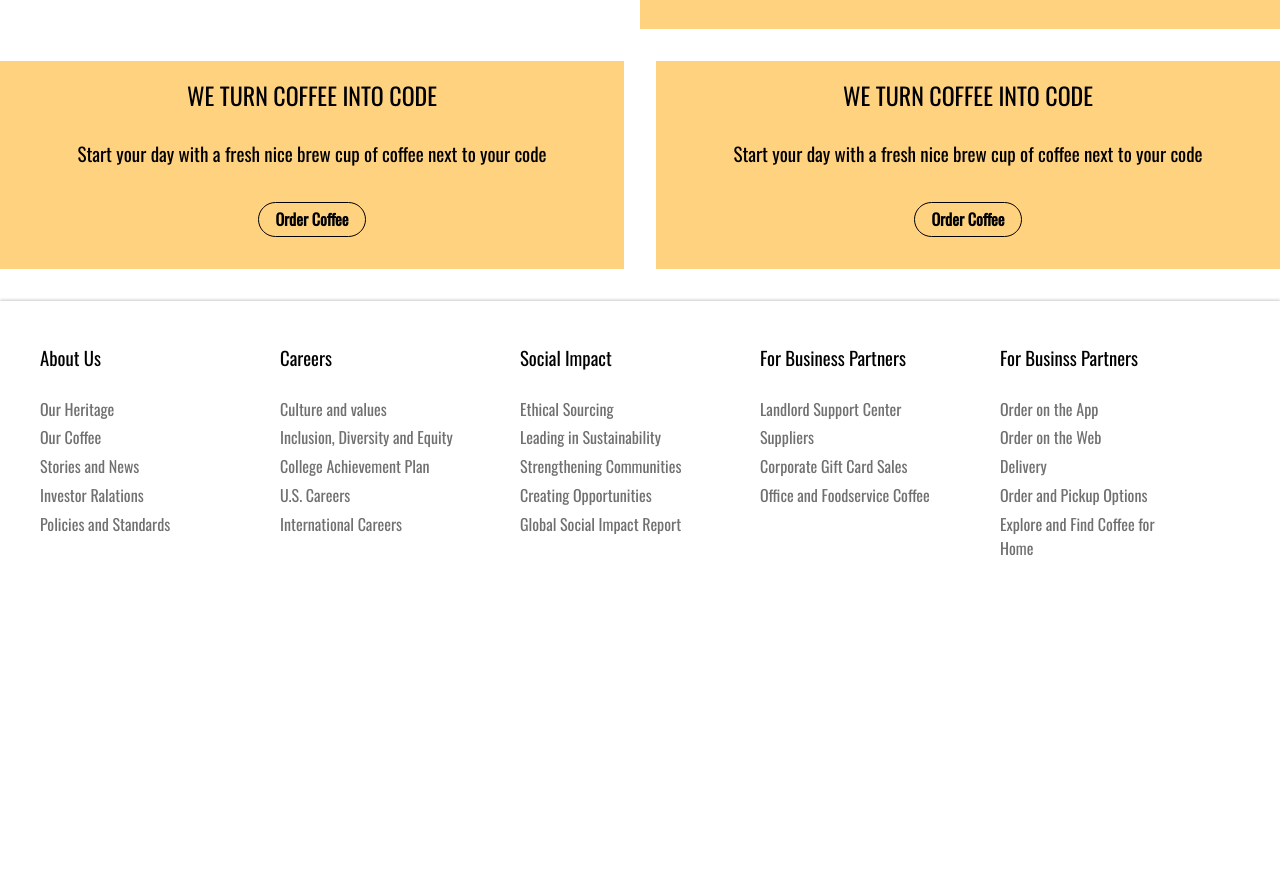
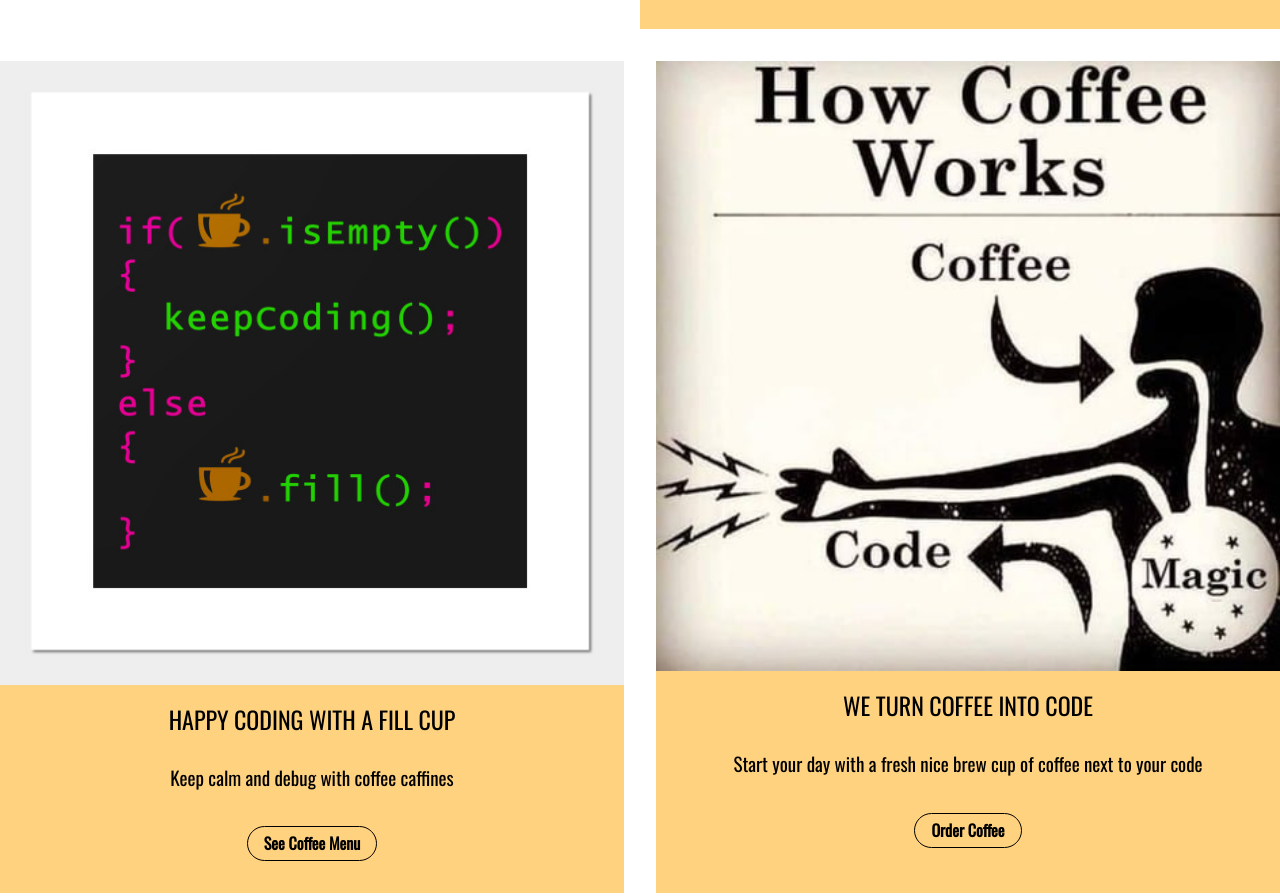
Before and after one commit to ekimtran/CoffeeShop-SplashPage, a plain HTML site: page index.html in a window 1280 px wide. Shown: the part 1145-2041 px from the top of the page. Before the commit the page ends 1732 px from the top, so only its background shows below. Drawn offline with nearby package versions, Linux system fonts and the light colour scheme.

Commit message:
added left top section

```diff
--- a/index.html
+++ b/index.html
@@ -104,15 +104,15 @@
                 <div class="top-bottom-section">
                     <div class="section-container">
                         <div class="image">
-                            <img src="coffee-mug.png.crdownload" alt="">
+                            <img src="coffee_syntax.jpeg" alt="">
                         </div>
 
                     <div class="text">
-                        <h1>We turn coffee into code</h1>
-                        <h3>Start your day with a fresh nice brew cup of coffee next to your code</h3>
+                        <h1>happy coding with a fill cup</h1>
+                        <h3>Keep calm and debug with coffee caffines</h3>
                         <div class="cta-container">
                             <div class="cta">
-                                Order Coffee
+                                See Coffee Menu
                             </div>
                         </div>
                     </div>
@@ -122,7 +122,7 @@
                 <div class="top-bottom-section">
                     <div class="section-container">
                         <div class="image">
-                            <img src="coffee-mug.png.crdownload" alt="">
+                            <img src="coffee_magic.jpeg" alt="">
                         </div>
 
                         <div class="text">
--- a/main.css
+++ b/main.css
@@ -87,11 +87,13 @@
     font-size: 3.3rem;
     font-weight: 600;
     line-height: 1.2;
+    text-align: center;
 }
 
 .chill .text h3 {
     /* font-size: 1.3rem; */
     font-weight: 100;
+    text-align: center;
 }
 
 
```
Also changed, not shown: coffee_magic.jpeg (added), coffee_syntax.jpeg (added).
